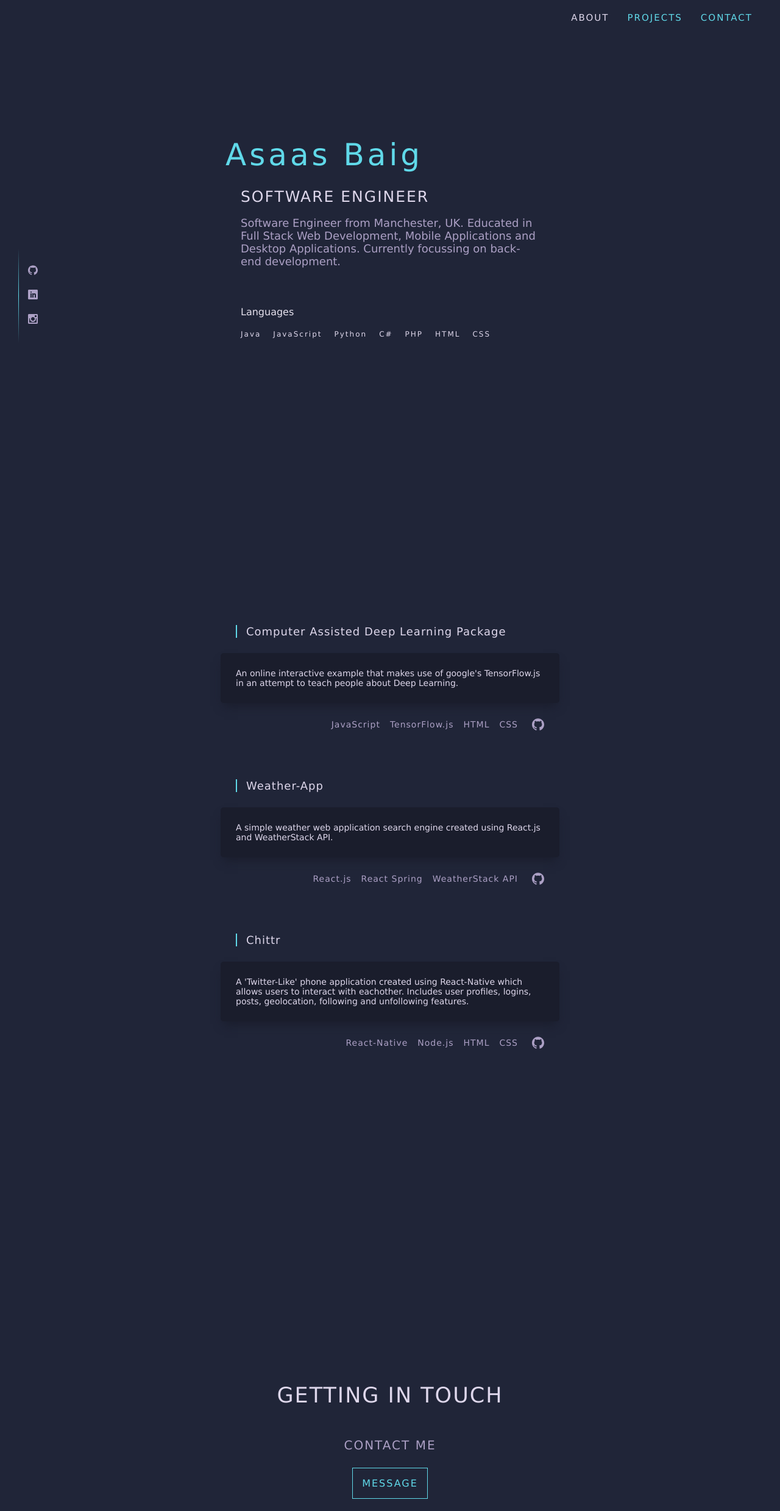
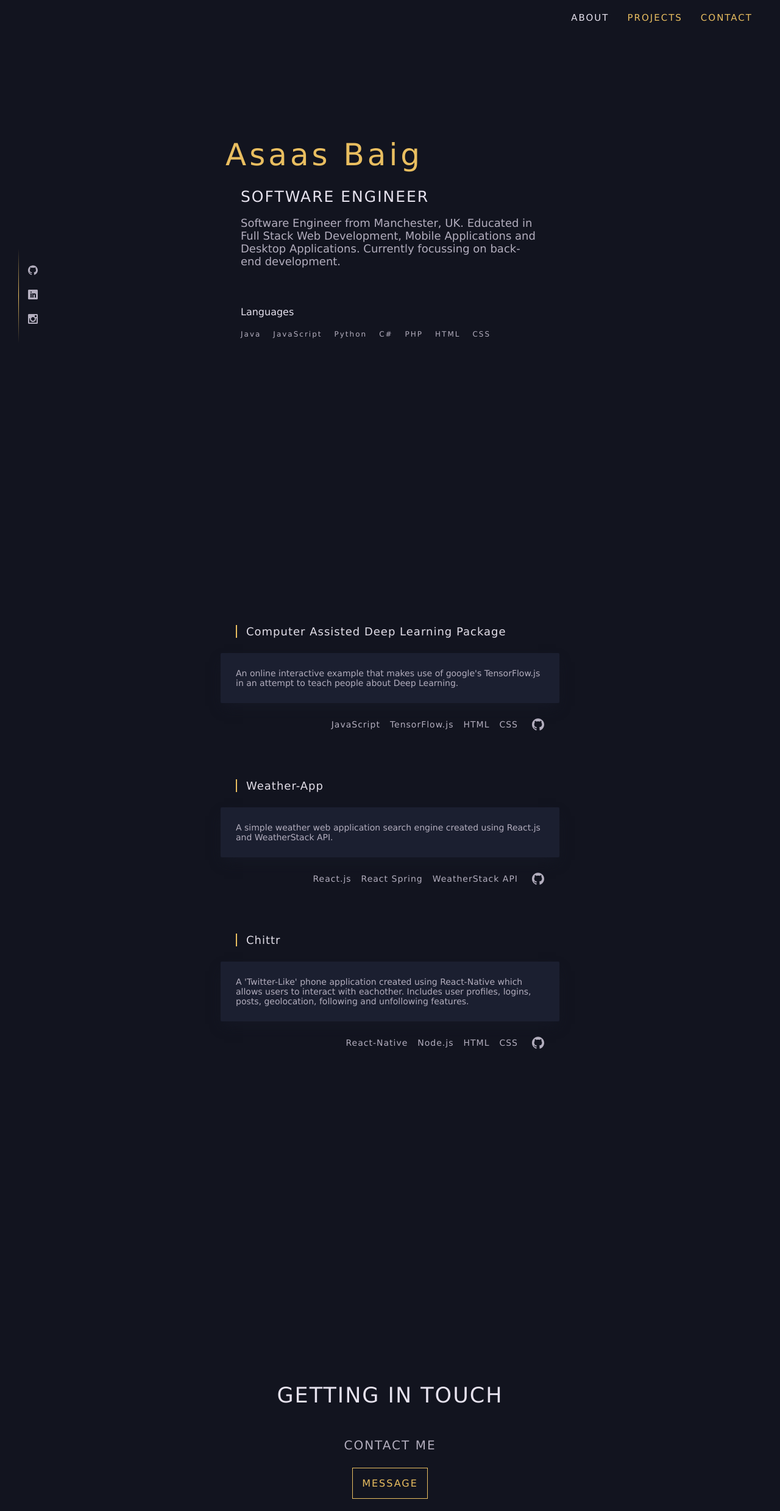
Before and after one commit to cindered/portfolio, a React (Create React App) app: page / in a window 1280 px wide. Shown: the top 2478 px of the page at 61% size. Built offline with nearby package versions, Linux system fonts and the light colour scheme.

Commit message:
Colour highlight change

```diff
--- a/src/App.css
+++ b/src/App.css
@@ -1,7 +1,8 @@
 * {
   box-sizing: border-box;
 }
-
+/*#202538
+#60d9e9*/
 body {
   background-color: #202538;
   height: 100%;
@@ -11,7 +12,7 @@ body {
   display: flex;
   flex-direction: column;
   align-items: center;
-  background-color: #202538;
+  background-color: #12141f;
   height: 100%;
   margin-left: auto;
   margin-right: auto;
@@ -26,8 +27,8 @@ body {
   padding: 20px 30px 20px 30px;
   font-size: 16px;
   font-family: montserrat, Verdana, Geneva, Tahoma, sans-serif;
-  color: #60d9e9;
-  background-color: #202538;
+  color: #e9be60;
+  background-color: #12141f;
 }
 
 .nav-links{
@@ -39,7 +40,7 @@ body {
 .nav-links li{
   font-size: 15px;
   font-family: montserrat, Verdana, Geneva, Tahoma, sans-serif;
-  color: #60d9e9;
+  color: #e9be60;
   padding-left: 15px;
   padding-right: 15px;
   letter-spacing: 2px;
@@ -49,12 +50,12 @@ body {
 }
 
 .nav-links li:hover{
-  color:#ded7eb;
+  color:#e6e2ee;
   transition: 0.2s;
 }
 
 .nav-links li > .active {
-  color: #ded7eb;
+  color: #e6e2ee;
   transition: 0.1s;
 }
 
@@ -74,7 +75,7 @@ body {
   display: flex;
   font-size: 50px;
   margin: 0;
-  color: #60d9e9;
+  color: #e9be60;
   letter-spacing: 5px;
 }
 .about-title{
@@ -83,7 +84,7 @@ body {
   padding-top: 25px;
   margin: 0px;
   font-size: 25px;
-  color: #ded7eb;
+  color: #e6e2ee;
   text-transform: uppercase;
   letter-spacing: 2px;
 }
@@ -92,7 +93,7 @@ body {
   padding-right: 25px;
   margin: 0px;
   font-size: 18px;
-  color: #aca0c5;
+  color: #b3aebe;
 }
 
 .projects-container{
@@ -108,9 +109,9 @@ body {
 .project-name{
   margin: 0;
   font-size: 18px;
-  color: #ded7eb;
+  color: #e3dfe9;
   padding-left: 15px;
-  border-left: solid 2.5px #60d9e9;
+  border-left: solid 2.5px #e9be60;
 }
 .project-card{
   display: flex;
@@ -130,14 +131,14 @@ body {
   letter-spacing: 1px;
 }
 .project-card-content{
-  color: #ded7eb;
-  background-color:#1a1d2c;
+  color: #b3aebe;
+  background-color:#1b1f30;
   padding: 25px 25px 25px 25px;
   font-size: 14px;
   /* Added for card css test
   box-shadow: 0px 0px 10px 0px #1a1d2c; */
-  border-radius: 5px;
-  box-shadow: 0px 10px 15px -5px #1a1d2c;
+  border-radius: 2px;
+  box-shadow: 0px 10px 20px -5px #151825;
 }
 .project-card-description{
   margin: 0px;
@@ -148,7 +149,7 @@ body {
   flex-direction: row;
   align-items: center;
   justify-content: flex-end;
-  color: #aca0c5;
+  color: #b3aebe;
   /*background-color:#1a1d2c;*/
   padding: 25px 25px 25px 25px;
   font-size: 14px;
@@ -174,7 +175,7 @@ body {
   left: 30px;
   position: fixed;
   border-left: solid 1.5px #60d9e9;
-  border-image: linear-gradient(0deg, #202538 5%, #60d9e9 50%, #202538 95%) 1;
+  border-image: linear-gradient(0deg, #12141f 5%, #e9be60 50%, #12141f 95%) 1;
 }
 .social-links {
   padding: 25px 15px 25px 15px;
@@ -188,13 +189,13 @@ body {
 }
 .social-links a {
   text-decoration: none;
-  color: #aca0c5;
+  color: #b3aebe;
   transition: 0.2s;
 }
 .social-links a:hover {
   padding-left: 2.5px;
   transition: 0.2s;
-  color: #60d9e9;
+  color: #e9be60;
 }
 
 .skills-container {
@@ -210,7 +211,7 @@ body {
   flex-direction: row;
   flex-wrap: wrap;
   list-style-type: none;
-  color: #ded7eb;
+  color: #b3aebe;
   font-size: 12px;
   letter-spacing: 2px;
 }
@@ -244,7 +245,7 @@ body {
   padding: 25px;
   margin: 0px;
   font-size: 35px;
-  color: #ded7eb;
+  color: #e6e2ee;
   text-transform: uppercase;
   letter-spacing: 2px;
 }
@@ -252,25 +253,25 @@ body {
   padding: 25px;
   margin: 0px;
   font-size: 20px;
-  color: #aca0c5;
+  color: #b3aebe;
   text-transform: uppercase;
   letter-spacing: 2px;
 }
 
 .contact-button {
-  color: #60d9e9;
+  color: #e9be60;
   padding: 15px;
   text-transform: uppercase;
   text-decoration: none;
   letter-spacing: 2px;
-  border: solid 1px #60d9e9;
+  border: solid 1px #e9be60;
   transition: 0.2s;
 }
 
 .contact-button:hover{
-  border-top: solid 1px #202538;
-  border-bottom: solid 1px #202538;
-  color: #ded7eb;
+  border-top: solid 1px #12141f;
+  border-bottom: solid 1px #12141f;
+  color: #e6e2ee;
   transition: 0.2s;
 }
 
@@ -279,10 +280,10 @@ body {
   align-items: center;
   padding-left: 15px;
   font-size: 20px;
-  color: #aca0c5;
+  color: #b3aebe;
   transition: 0.2s;
 }
 .github-link:hover{
-  color: #60d9e9;
+  color: #e9be60;
   transition: 0.2s;
 }
```
